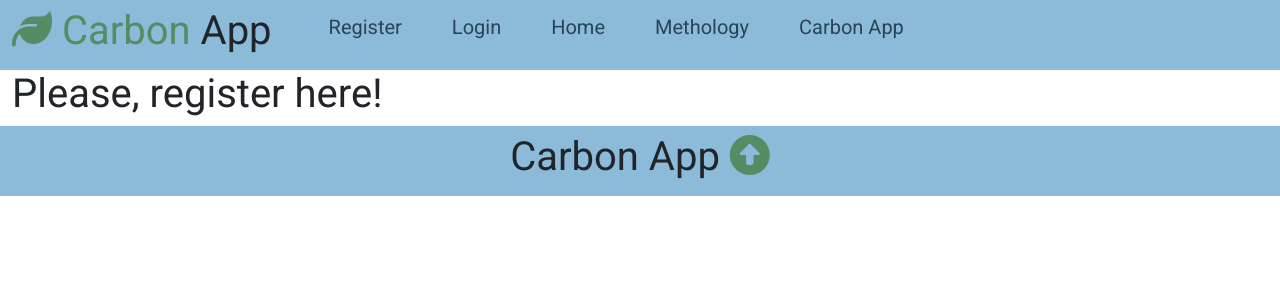
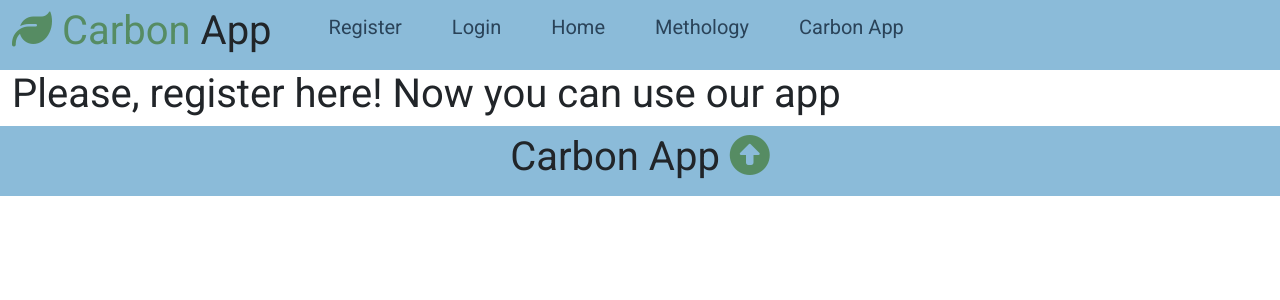
Before and after one commit to AmalieKristensen/carbon_app_2026, a Flask app: page /register in a window 1280 px wide. Shown: the top 300 px of the page. Run offline with Flask 2, Linux system fonts and the light colour scheme; some libraries are stand-ins or nearby versions.

Commit message:
Update register.html

```diff
--- a/capp/templates/users/register.html
+++ b/capp/templates/users/register.html
@@ -5,10 +5,11 @@
 <section>
   <div class="container">
 
-    <h1>Please, register here!</h1>
+    <h1>Please, register here! Now you can use our app</h1>
 
   </div>
 </section>
 
 
+
 {% endblock content %}
```
